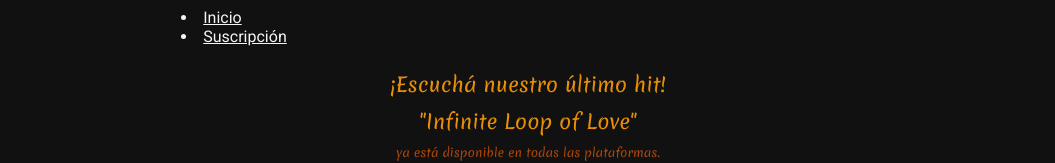
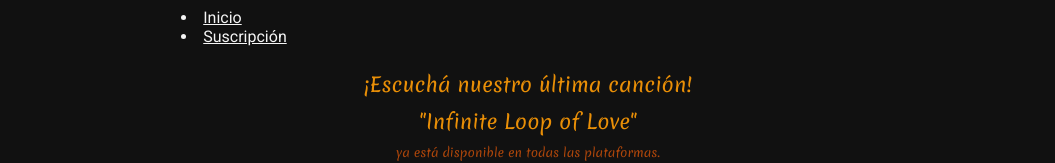
Before and after one commit to serinformatico/prueba, a plain HTML site: page src/index.html in a window 1280 px wide. Shown: the part 192-355 px from the top of the page, without its empty margins (112-1167 px from the left). Drawn offline with Linux system fonts and the light colour scheme; a web font is replaced by a local one.

Commit message:
Modifica texto de de canción

```diff
--- a/src/index.html
+++ b/src/index.html
@@ -28,7 +28,7 @@
 
     <main>
         <section class="listen">
-            <p>¡Escuchá nuestro último hit!</p>
+            <p>¡Escuchá nuestro última canción!</p>
             <p>"Infinite Loop of Love"</p>
             <span>ya está disponible en todas las plataformas.</span>
             <audio src="./assets/audios/rock-song.mp3" controls></audio>
```
